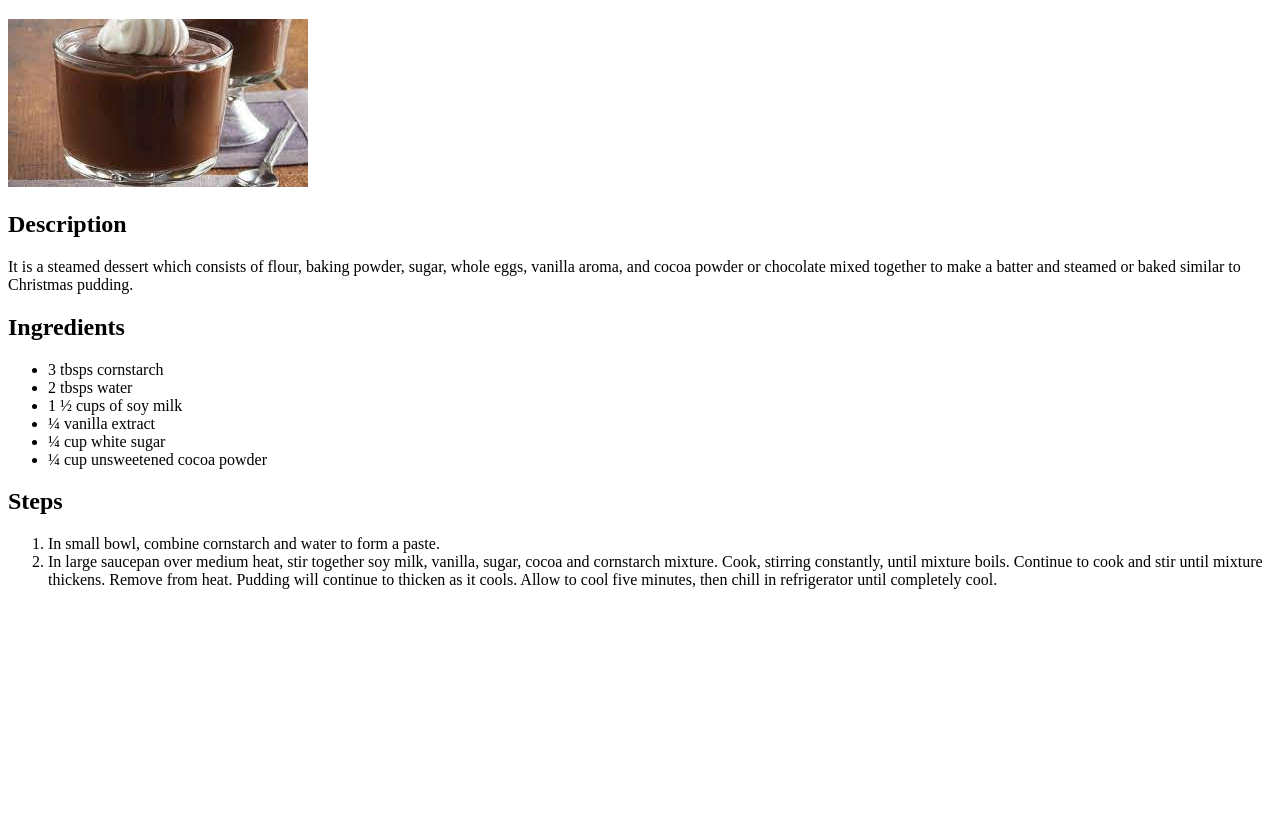
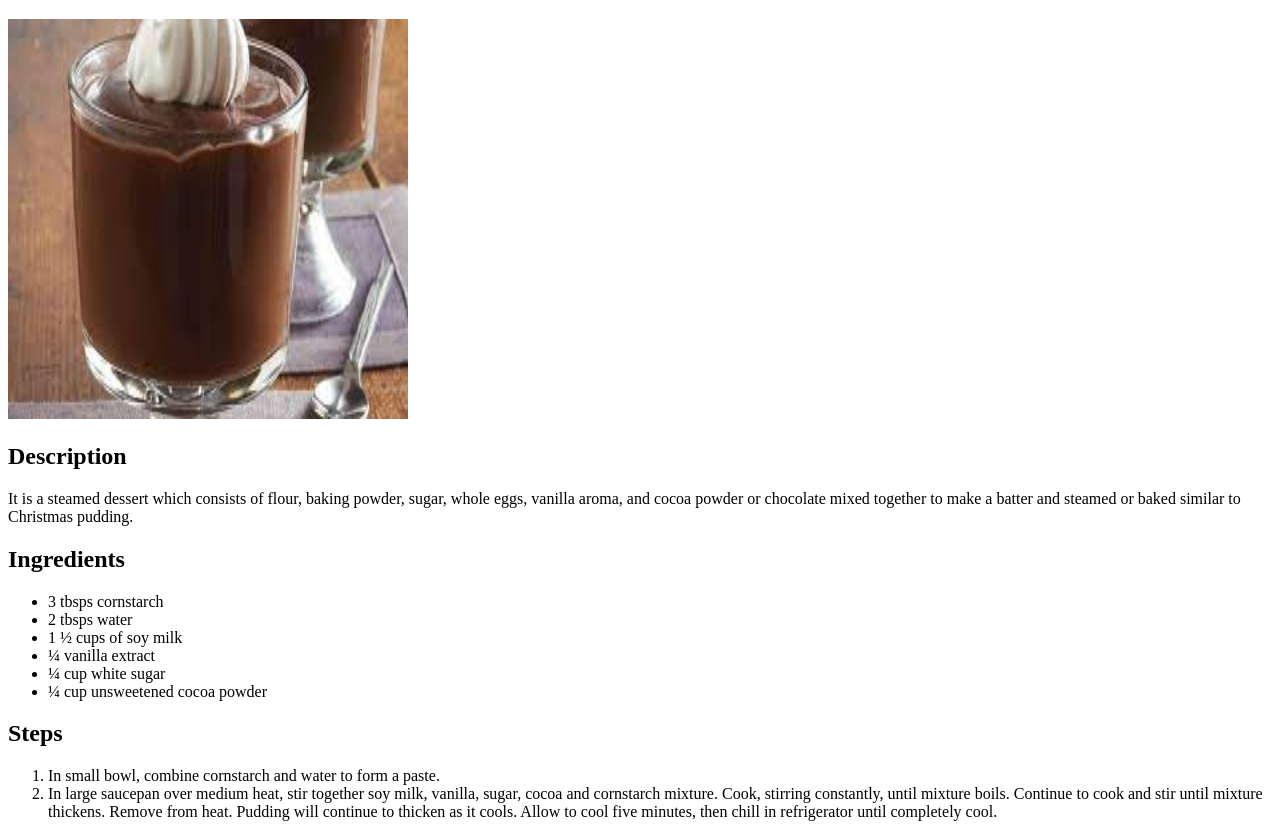
Before and after one commit to JeeBoomBoi/odin-recipes, a plain HTML site: page recipes/chocolate-pudding.html in a window 1280 px wide. Shown: the part 61-898 px from the top of the page. Before the commit the page ends 800 px from the top, so only its background shows below. Drawn offline with Linux system fonts and the light colour scheme.

Commit message:
image height and width edit

```diff
--- a/recipes/chocolate-pudding.html
+++ b/recipes/chocolate-pudding.html
@@ -10,7 +10,7 @@
 
 <body>
     <h1>Chocolate pudding</h1>
-    <img src="../images/chocolate-pudding.jpg" alt="Image of Chocolate pudding">
+    <img src="../images/chocolate-pudding.jpg" alt="Image of Chocolate pudding" style="height: 400px; width: 400px;">
     <h2>Description</h2>
     <p>
         It is a steamed dessert which consists of flour, baking powder, sugar, whole eggs, vanilla aroma, and cocoa
```
